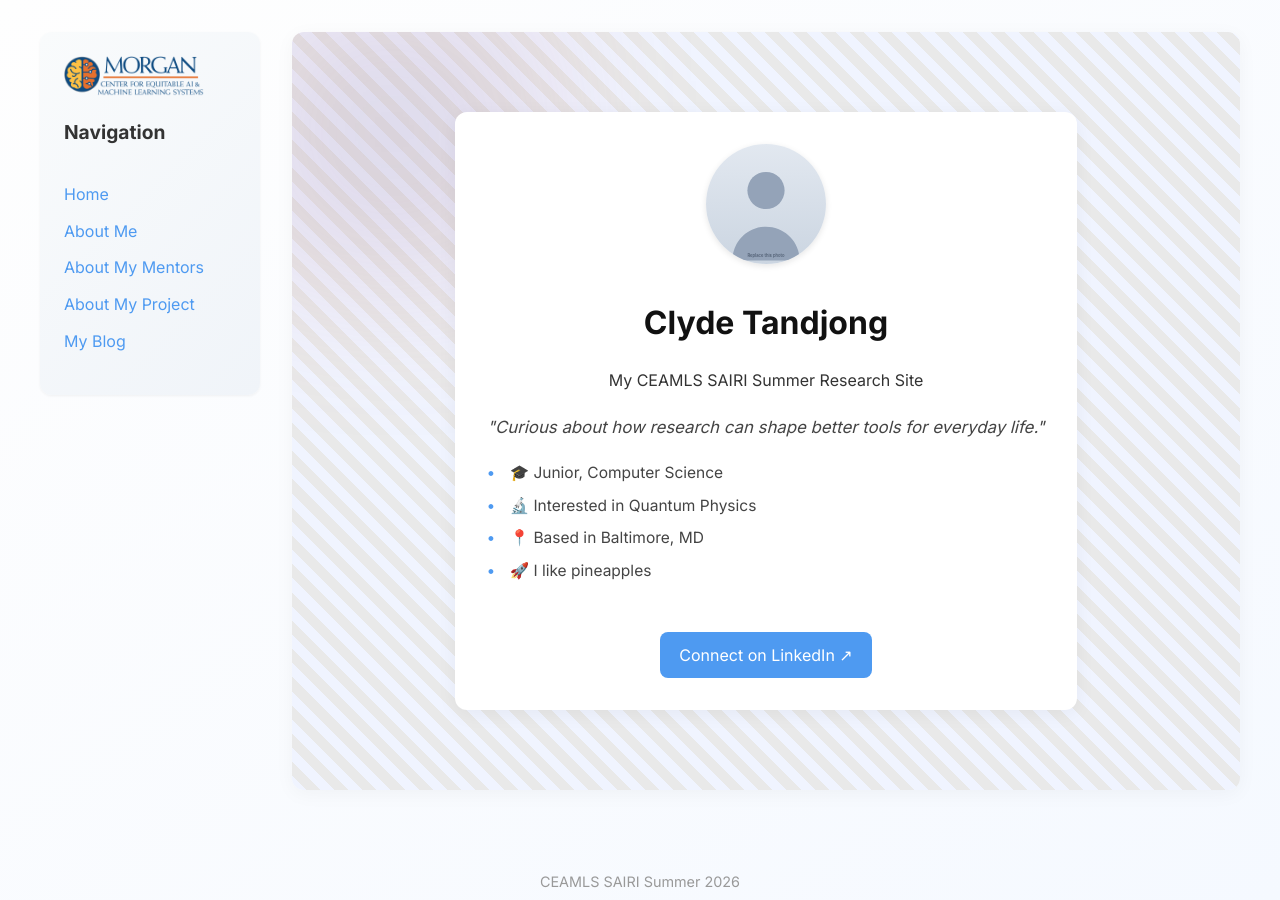
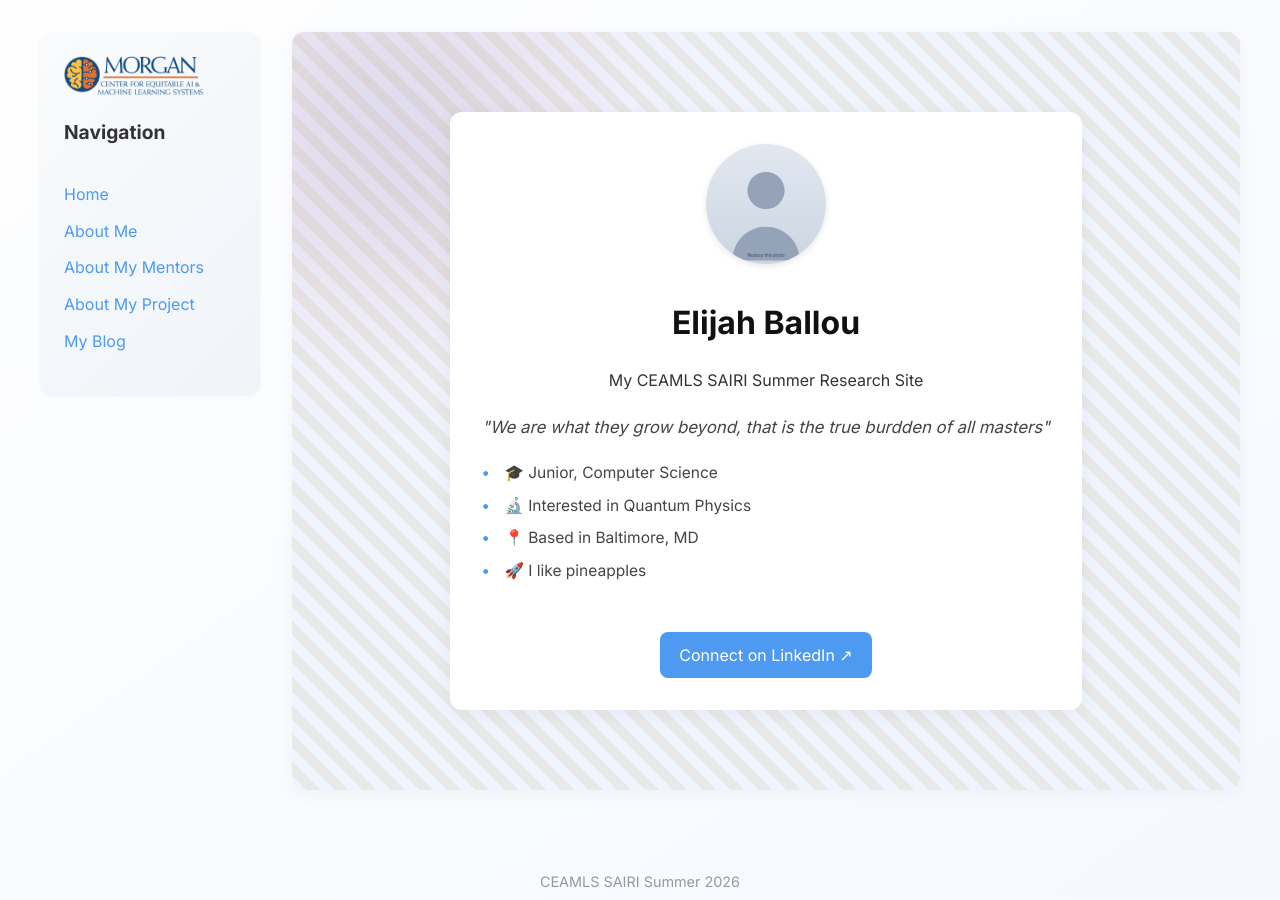
Before and after one commit to ElijahBallou/SAIRI26elijahballou.github.io, a Jekyll site: the page built from index.md, in a window 1280 px wide. Built offline with Jekyll 4.4.1, drawn with Linux system fonts in a browser that asks for light colours.

Commit message:
Modify display name and motto
Updated display name and motto in index.md

```diff
--- a/index.md
+++ b/index.md
@@ -1,10 +1,10 @@
 ---
 layout: home
 title: Home
-display_name: Clyde Tandjong                  # <- shown as the big display name on the hero
+display_name: Elijah Ballou                 # <- shown as the big display name on the hero
 description: My CEAMLS SAIRI Summer Research Site
 
-motto: "Curious about how research can shape better tools for everyday life."
+motto: "We are what they grow beyond, that is the true burdden of all masters"
 
 quick_facts:
   - "🎓 Junior, Computer Science"
```
